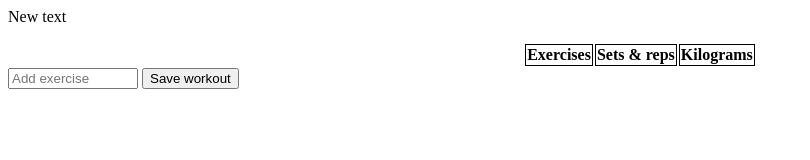
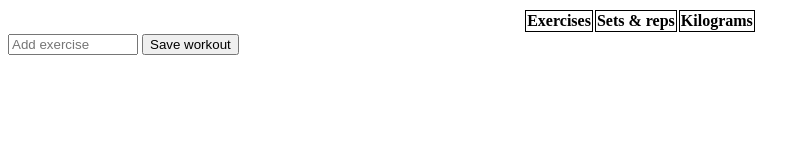
Before and after one commit to Jhenrik92/WorkoutProgram, a plain HTML site: page index.html in a window 1280 px wide. Shown: the whole page, without its empty margins (0-810 px from the left). Drawn offline with Linux system fonts and the light colour scheme.

Commit message:
Update index.html

```diff
--- a/index.html
+++ b/index.html
@@ -4,7 +4,7 @@
     <script src="jquery-3.6.0.js"></script>
 </head>
 <body>
-    <p>New text</p>
+
     <table id="firstRow">
         <tr>
             <th id="exerciseCol">Exercises</th>
```
